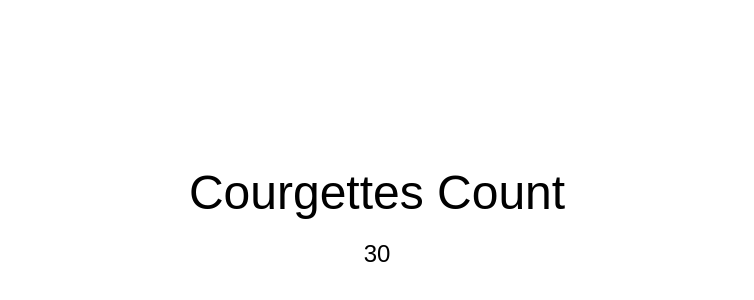
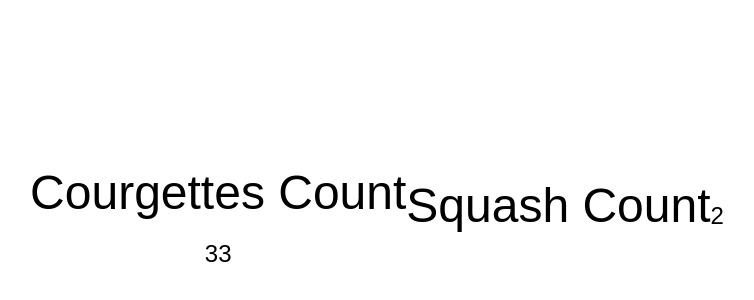
Before and after one commit to bclemmey/courgettes, a plain HTML site: page index.html in a window 1280 px wide. Shown: the part 184-484 px from the top of the page, without its empty margins (263-1017 px from the left). Drawn offline with nearby package versions, Linux system fonts and the light colour scheme.

Commit message:
Update index.html

```diff
--- a/index.html
+++ b/index.html
@@ -43,7 +43,10 @@
 <body>
     <div class="content">
         <div class="heading">Courgettes Count</div>
-        <div class="subheading">30</div>
+        <div class="subheading">33</div>
+    </div>
+        <div class="heading">Squash Count</div>
+        <div class="subheading">2</div>
     </div>
 </body>
 </html>
```
